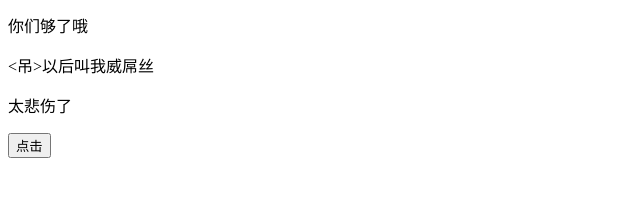
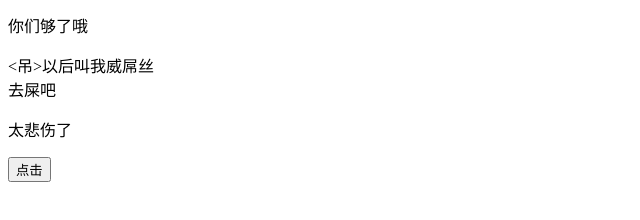
Before and after one commit to thesixgod/htmlcy1017, a plain HTML site: page index.html in a window 1280 px wide. Shown: the part 116-336 px from the top of the page, without its empty margins (0-640 px from the left). Drawn offline with Linux system fonts and the light colour scheme.

Commit message:
去屎吧

```diff
--- a/index.html
+++ b/index.html
@@ -9,6 +9,7 @@
 	<p>不好！！！！！！</p>
 	<p>你们够了哦</p>
 	<吊>以后叫我威屌丝</吊>
+	<div>去屎吧</div>
 	<p>太悲伤了</p>
 
 	<button onclick="btnAction()">点击</button>
```
